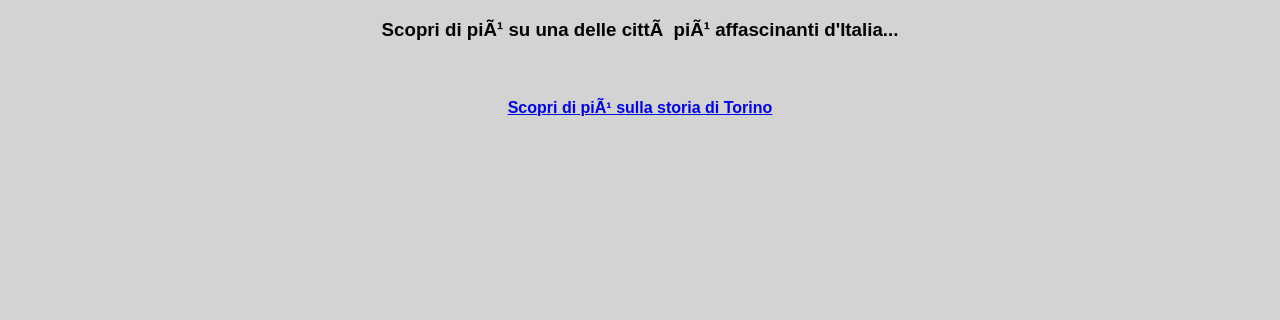
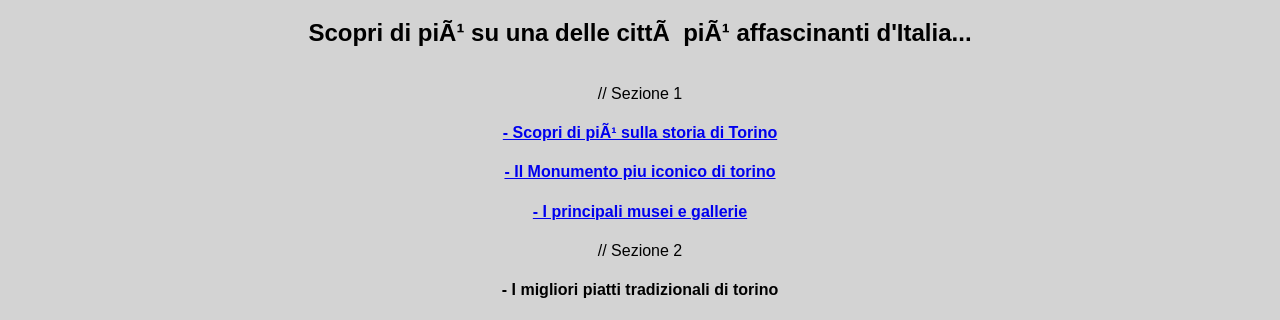
Before and after one commit to DavisDuro/Torino, a plain HTML site: page index.html in a window 1280 px wide. Shown: the part 673-993 px from the top of the page. Before the commit the page ends 811 px from the top, so only its background shows below. Drawn offline with Linux system fonts and the light colour scheme.

Commit message:
cummit100

```diff
--- a/index.html
+++ b/index.html
@@ -13,9 +13,19 @@
     </body>
     <div id="benvenuti-a-torino">   <h1>Benvenuti a Torino</h1>
 
-    <h3 id="scopri-di-piu-su-torino">Scopri di più su una delle città più affascinanti d'Italia...</h3> <br>
+    <h2> Scopri di più su una delle città più affascinanti d'Italia...</h2> <br>
+       // Sezione 1
 
-      <h4><a href=" ">   Scopri di più sulla storia di Torino</a></h4>
+
+      <h4><a href="Sezione1/1Storia.html">   - Scopri di più sulla storia di Torino</a></h4>
+      <h4><a href="Sezione1/2Monumento.html"> - Il Monumento piu iconico di torino</a></h4>
+      <h4><a href="Sezione1/3LuogoNascosto.html">     </a></h4>
+      <h4><a href="Sezione1/4MuseiGallerie.html"> - I principali musei e gallerie </a></h4>
+
+       // Sezione 2
+
+       <h4><a href="Sezione2/5PiattoTradizionale.html"></a> - I migliori piatti tradizionali di torino</h4>
+
 </div>
 
 
```
Also changed, not shown: Sezione1/1Storia.html (added), Sezione1/2Monumento.html (added), Sezione1/3LuogoNascosto.html (added), Sezione1/4MuseiGallerie.html (added), Sezione2/5PiattoTradizionale.html (added), Sezione2/6DolciTipici.html (added), Sezione2/7MercatiVitaquotidiana.html (added), Sezione2/8BevandeEaperitivi.html (added), Sezione3/10Escursioni.html (added), Sezione3/11Vitanotturna.html (added), Sezione3/12TrasportiEspostamenti.html (added), Sezione3/9ParchiEareeverdi.html (added).
